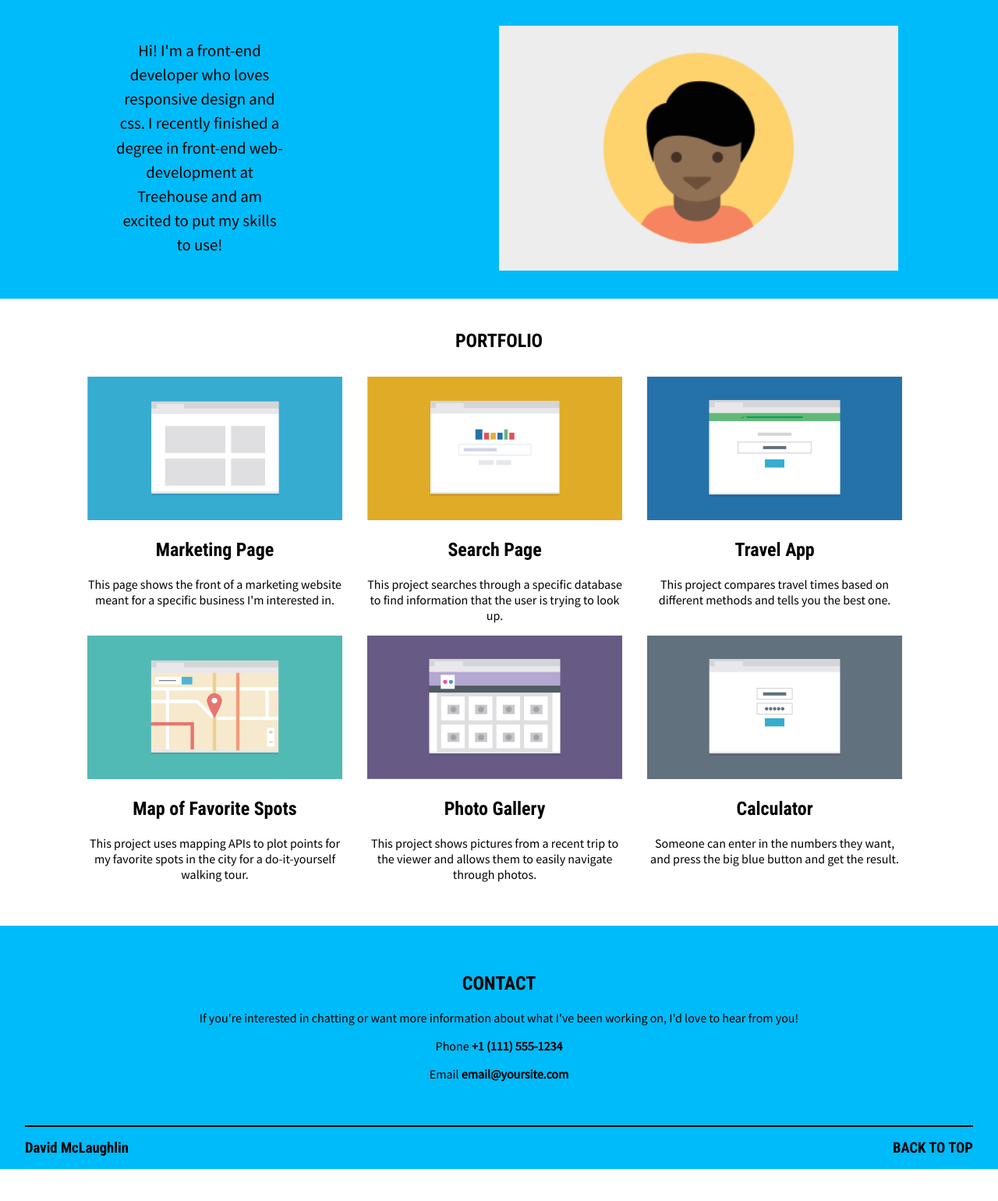
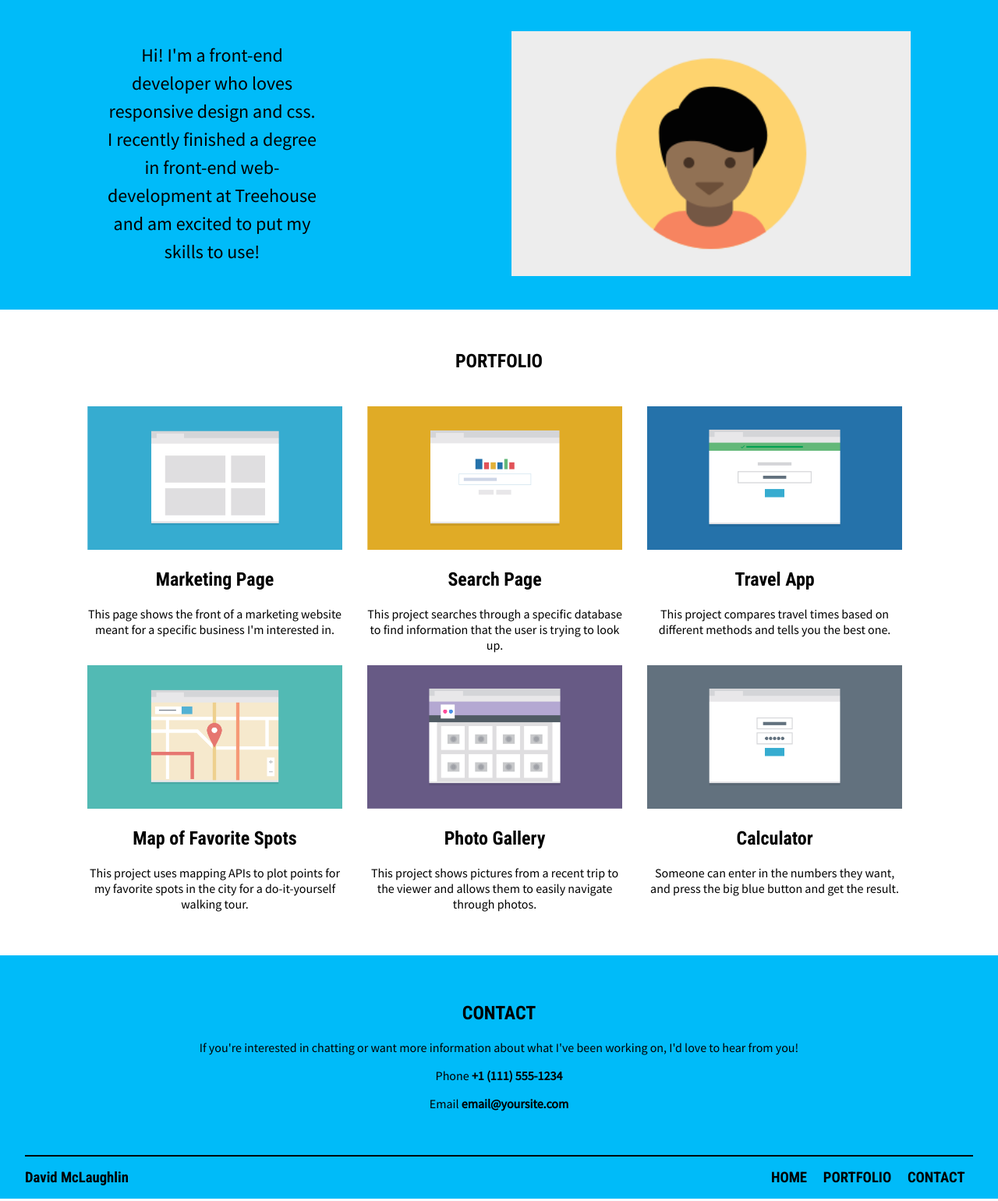
Before and after one commit to DavidMcLaughlin55/Responsive-Layout-Site, a plain HTML site: page index.html in a window 1280 px wide. Shown: the part 73-1613 px from the top of the page at 78% size. Before the commit the page ends 1572 px from the top, so only its background shows below. Drawn offline with Linux system fonts and the light colour scheme.

Commit message:
Adjustments for responsiveness.

```diff
--- a/css/styles.css
+++ b/css/styles.css
@@ -50,6 +50,7 @@ hr {
     flex-wrap: wrap;
     background-color: var(--first-color);
     text-align: center;
+    max-height: fit-content;
 }
 
 .name, .nav-bar {
@@ -87,7 +88,7 @@ hr {
 #portfolio {
     display: block;
     width: 100%;
-    padding: 1em 0 1em;
+    padding: 1.5em 0 1.5em;
 }
 
 .wrapper {
@@ -139,6 +140,17 @@ hr {
     padding: 1em;
 }
 
+.hidden-menu {
+    display:none;
+    flex-direction: row;
+    justify-content: space-between;
+}
+
+.hidden-menu a {
+    margin: 0 1px 0;
+    padding: 1em 0.5em 1em;
+}
+
 /*-------MEDIA QUERIES--------*/
 
 @media screen and (min-width:768px) {
@@ -156,11 +168,12 @@ hr {
     .banner {
         flex-direction: row;
         justify-content: space-evenly;
+        width: 100%;
     }
 
     .about-me {
         order: 1;
-        width: 20vw;
+        width: 25%;
         margin: auto;
         line-height: 1.5em;
         font-size: 1.3em;
@@ -179,13 +192,25 @@ hr {
         width: 50%;
         flex-wrap: wrap;
     }
+
+    .mobile-menu {
+        display: none;
+    }
+
+    .hidden-menu {
+        display: flex;
+    }
 }
 
 @media screen and (min-width:1024px) {
-    .main-header{
+    .main-header {
         flex-direction: row;
         justify-content: space-between;
         align-items: center;
+    }
+
+    .about-me {
+        font-size: 1.5em;
     }
 
     .menu-item {
--- a/index.html
+++ b/index.html
@@ -22,12 +22,12 @@
                 <li class="menu-item"><a href="#contact">Contact</a></li>
             </ul>
         </nav>
+        <!-- Bio Banner -->
+        <div class="banner">
+            <img class="profile-pic" src="images/responsive-layout-profile.png" alt="profile-pic">
+            <p class="about-me">Hi! I'm a front-end developer who loves responsive design and css. I recently finished a degree in front-end web-development at Treehouse and am excited to put my skills to use! </p>
+        </div>
     </header>
-<!-- Bio Banner -->
-    <section class="banner">
-        <img class="profile-pic" src="images/responsive-layout-profile.png" alt="profile-pic">
-        <p class="about-me">Hi! I'm a front-end developer who loves responsive design and css. I recently finished a degree in front-end web-development at Treehouse and am excited to put my skills to use! </p>
-    </section>
 <!-- Portfolio Section -->
         <section class="wrapper">
             <h2 id="portfolio">PORTFOLIO</h2>
@@ -73,7 +73,12 @@
         <hr>
         <nav class="footer-nav">
             <h3>David McLaughlin</h3>
-            <h3><a href="#header">BACK TO TOP</a></h3>
+            <h3 class="mobile-menu"><a href="#header">BACK TO TOP</a></h3>
+            <div class="hidden-menu">
+                <h3><a href="index.html">HOME</a></h3>
+                <h3><a href="#portfolio">PORTFOLIO</a></h3>
+                <h3><a href="#contact">CONTACT</a></h3>
+            </div>
         </nav>
     </footer>
 </body>
```
